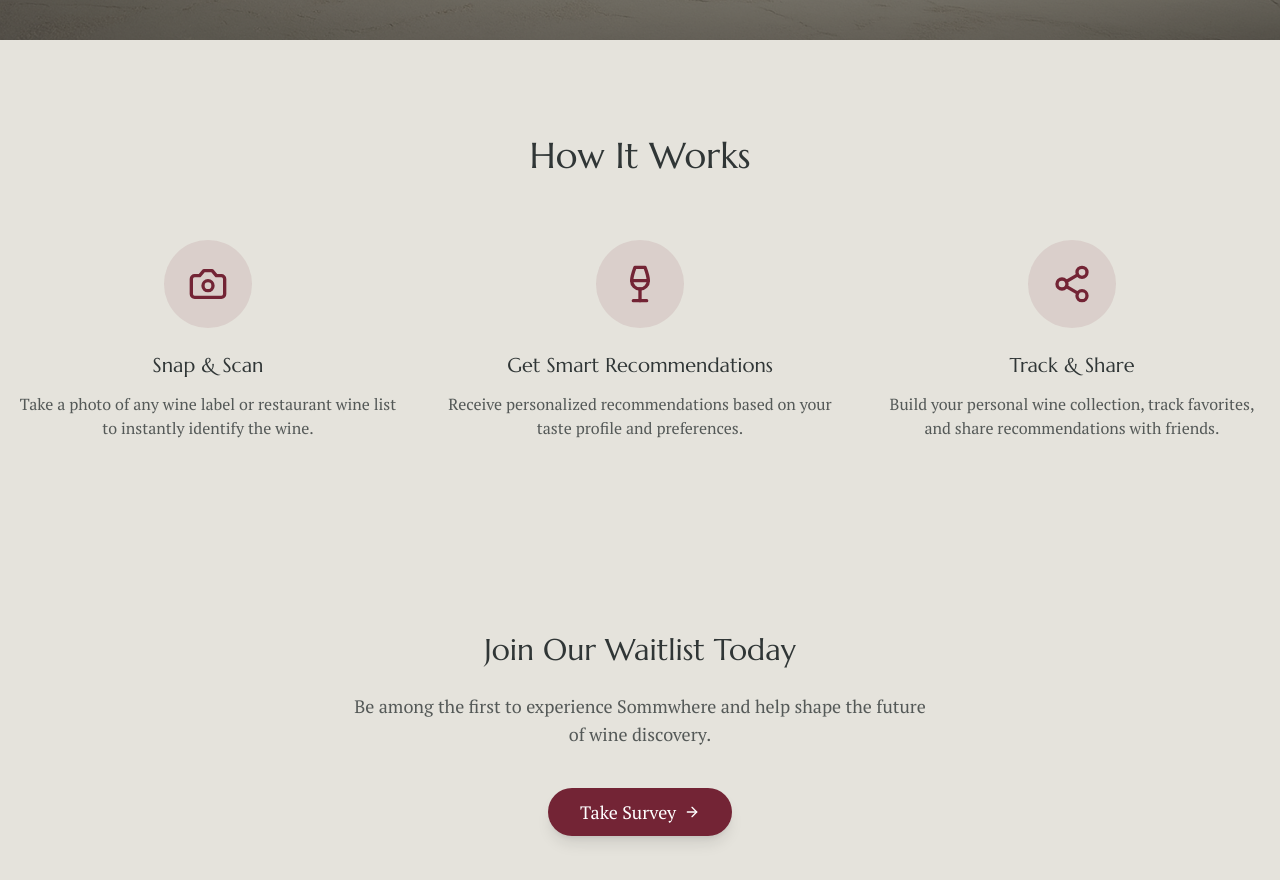
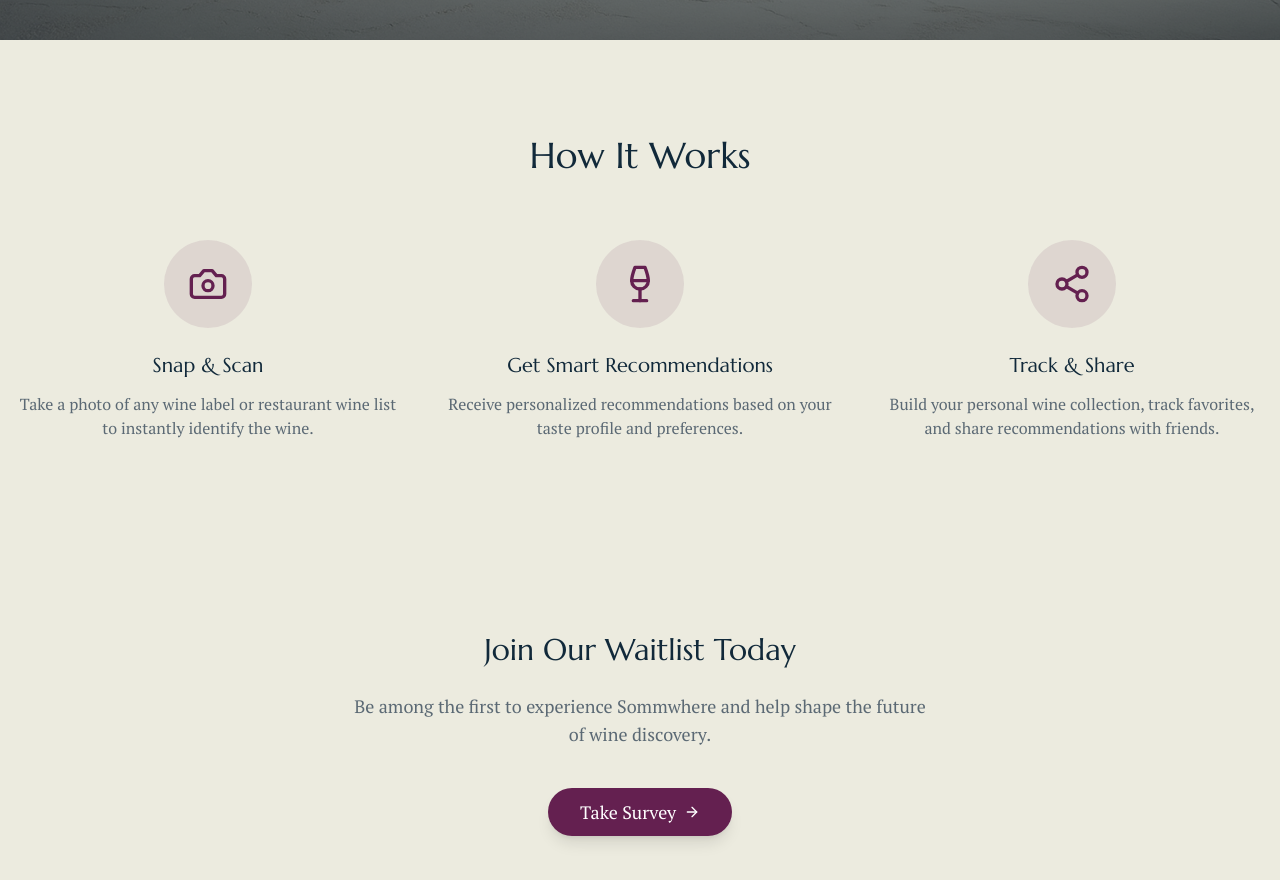
Before and after one commit to v12golfcart/sommwhere-marketing, a Next.js app: page / in a window 1280 px wide. Shown: the part 760-1640 px from the top of the page. Built offline with nearby package versions, Linux system fonts and the light colour scheme.

Commit message:
updated colors

```diff
--- a/app/page.tsx
+++ b/app/page.tsx
@@ -4,12 +4,12 @@ import { Button } from "@/components/ui/button"
 
 export default function Home() {
   return (
-    <div className="min-h-screen bg-off-white text-primary-dark">
+    <div className="min-h-screen bg-ivory text-charcoal">
       {/* Hero Section with Background Image */}
       <section className="relative h-screen flex flex-col">
         {/* Background Image with Overlay */}
         <div className="absolute inset-0 z-0">
-          <div className="absolute inset-0 bg-primary-dark/50 z-10"></div>
+          <div className="absolute inset-0 bg-charcoal/50 z-10"></div>
           <img src="/images/wine-background.png" alt="Wine background" className="w-full h-full object-cover" />
         </div>
 
@@ -37,7 +37,7 @@ export default function Home() {
               Instantly photograph any label or list and receive refined, tailor-made pairings wherever you are.
             </p>
             <Link href="https://chrisramesh.typeform.com/to/aFzznCNs" target="_blank" rel="noopener noreferrer">
-              <Button className="bg-wine-red hover:bg-wine-red/90 text-white text-lg px-8 py-6 rounded-full transition-all duration-300 shadow-lg hover:shadow-xl flex items-center gap-2 font-pt-serif">
+              <Button className="bg-plum-secondary hover:bg-plum-secondary/90 text-white text-lg px-8 py-6 rounded-full transition-all duration-300 shadow-lg hover:shadow-xl flex items-center gap-2 font-pt-serif">
                 Join Waitlist
                 <ArrowRight className="h-5 w-5" />
               </Button>
@@ -48,39 +48,39 @@ export default function Home() {
 
       {/* How It Works Section */}
       <section className="container mx-auto px-4 py-16 md:py-24">
-        <h2 className="text-3xl md:text-4xl font-marcellus font-normal mb-16 text-center text-primary-dark">
+        <h2 className="text-3xl md:text-4xl font-marcellus font-normal mb-16 text-center text-charcoal">
           How It Works
         </h2>
         <div className="grid grid-cols-1 md:grid-cols-3 gap-12">
           {/* Step 1 */}
           <div className="flex flex-col items-center text-center">
-            <div className="bg-wine-red/10 p-6 rounded-full mb-6">
-              <Camera className="h-10 w-10 text-wine-red" />
+            <div className="bg-plum-secondary/10 p-6 rounded-full mb-6">
+              <Camera className="h-10 w-10 text-plum-secondary" />
             </div>
-            <h3 className="text-xl font-marcellus font-normal mb-3 text-primary-dark">Snap & Scan</h3>
-            <p className="text-primary-dark/80 font-pt-serif">
+            <h3 className="text-xl font-marcellus font-normal mb-3 text-charcoal">Snap & Scan</h3>
+            <p className="text-charcoal-muted font-pt-serif">
               Take a photo of any wine label or restaurant wine list to instantly identify the wine.
             </p>
           </div>
 
           {/* Step 2 */}
           <div className="flex flex-col items-center text-center">
-            <div className="bg-wine-red/10 p-6 rounded-full mb-6">
-              <Wine className="h-10 w-10 text-wine-red" />
+            <div className="bg-plum-secondary/10 p-6 rounded-full mb-6">
+              <Wine className="h-10 w-10 text-plum-secondary" />
             </div>
-            <h3 className="text-xl font-marcellus font-normal mb-3 text-primary-dark">Get Smart Recommendations</h3>
-            <p className="text-primary-dark/80 font-pt-serif">
+            <h3 className="text-xl font-marcellus font-normal mb-3 text-charcoal">Get Smart Recommendations</h3>
+            <p className="text-charcoal-muted font-pt-serif">
               Receive personalized recommendations based on your taste profile and preferences.
             </p>
           </div>
 
           {/* Step 3 */}
           <div className="flex flex-col items-center text-center">
-            <div className="bg-wine-red/10 p-6 rounded-full mb-6">
-              <Share2 className="h-10 w-10 text-wine-red" />
+            <div className="bg-plum-secondary/10 p-6 rounded-full mb-6">
+              <Share2 className="h-10 w-10 text-plum-secondary" />
             </div>
-            <h3 className="text-xl font-marcellus font-normal mb-3 text-primary-dark">Track & Share</h3>
-            <p className="text-primary-dark/80 font-pt-serif">
+            <h3 className="text-xl font-marcellus font-normal mb-3 text-charcoal">Track & Share</h3>
+            <p className="text-charcoal-muted font-pt-serif">
               Build your personal wine collection, track favorites, and share recommendations with friends.
             </p>
           </div>
@@ -89,14 +89,14 @@ export default function Home() {
 
       {/* Footer */}
       <footer className="container mx-auto px-4 py-16 md:py-24 flex flex-col items-center">
-        <h2 className="text-2xl md:text-3xl font-marcellus font-normal mb-6 text-center text-primary-dark">
+        <h2 className="text-2xl md:text-3xl font-marcellus font-normal mb-6 text-center text-charcoal">
           Join Our Waitlist Today
         </h2>
-        <p className="text-lg max-w-xl mb-10 text-center text-primary-dark/80 font-pt-serif">
+        <p className="text-lg max-w-xl mb-10 text-center text-charcoal-muted font-pt-serif">
           Be among the first to experience Sommwhere and help shape the future of wine discovery.
         </p>
         <Link href="https://chrisramesh.typeform.com/to/aFzznCNs" target="_blank" rel="noopener noreferrer">
-          <Button className="bg-wine-red hover:bg-wine-red/90 text-white text-lg px-8 py-6 rounded-full transition-all duration-300 shadow-lg hover:shadow-xl flex items-center gap-2 font-pt-serif">
+          <Button className="bg-plum-secondary hover:bg-plum-secondary/90 text-white text-lg px-8 py-6 rounded-full transition-all duration-300 shadow-lg hover:shadow-xl flex items-center gap-2 font-pt-serif">
             Take Survey
             <ArrowRight className="h-5 w-5" />
           </Button>
--- a/app/tasting/page.tsx
+++ b/app/tasting/page.tsx
@@ -4,38 +4,38 @@ import { Button } from "@/components/ui/button"
 
 export default function TastingLanding() {
   return (
-    <div className="min-h-screen bg-off-white text-primary-dark flex flex-col">
+    <div className="min-h-screen bg-ivory text-charcoal flex flex-col">
       {/* Header */}
       <header className="container mx-auto py-6 px-4 flex justify-between items-center">
         <Link href="/" className="flex items-center gap-2 hover:opacity-80 transition-opacity">
-          <Wine className="h-8 w-8 text-wine-red" />
-          <h1 className="text-2xl font-marcellus font-normal text-primary-dark">Sommwhere</h1>
+          <Wine className="h-8 w-8 text-plum-secondary" />
+          <h1 className="text-2xl font-marcellus font-normal text-charcoal">Sommwhere</h1>
         </Link>
       </header>
 
       {/* Main Content */}
       <main className="flex-1 container mx-auto px-4 flex flex-col justify-center items-center text-center max-w-2xl">
         <div className="mb-8">
-          <Sparkles className="h-16 w-16 text-wine-red mx-auto mb-6" />
-          <h1 className="text-4xl md:text-5xl font-marcellus font-normal mb-4 text-primary-dark">
+          <Sparkles className="h-16 w-16 text-plum-secondary mx-auto mb-6" />
+          <h1 className="text-4xl md:text-5xl font-marcellus font-normal mb-4 text-charcoal">
             Wine Tasting Game
           </h1>
-          <p className="text-lg md:text-xl text-primary-dark/80 font-pt-serif mb-2">
+          <p className="text-lg md:text-xl text-charcoal-muted font-pt-serif mb-2">
             Create your own wine tier list
           </p>
-          <p className="text-base text-primary-dark/60 font-pt-serif">
+          <p className="text-base text-charcoal-muted font-pt-serif">
             Rank wines from S-tier to F-tier in this interactive tasting experience
           </p>
         </div>
 
         <Link href="/tasting/new">
-          <Button className="bg-wine-red hover:bg-wine-red/90 text-white text-lg px-8 py-6 rounded-full transition-all duration-300 shadow-lg hover:shadow-xl flex items-center gap-2 font-pt-serif">
+          <Button className="bg-plum-secondary hover:bg-plum-secondary/90 text-white text-lg px-8 py-6 rounded-full transition-all duration-300 shadow-lg hover:shadow-xl flex items-center gap-2 font-pt-serif">
             Start a Game
             <ArrowRight className="h-5 w-5" />
           </Button>
         </Link>
 
-        <div className="mt-12 text-sm text-primary-dark/50 font-pt-serif">
+        <div className="mt-12 text-sm text-charcoal-muted font-pt-serif">
           Single-player mode • No sign-up required
         </div>
       </main>
--- a/tailwind.config.ts
+++ b/tailwind.config.ts
@@ -59,6 +59,18 @@ const config: Config = {
         "primary-dark": "#303636",
         "wine-red": "#732435",
         white: "#FFFFFF",
+        // New color system
+        "teal-primary": "#0B4F66",
+        "plum-secondary": "#642050",
+        "rosewood": "#4B0C06",
+        "ivory": "#ECEBDF",
+        "stone": "#F7F5F1",
+        "charcoal": "#11293A",
+        "charcoal-muted": "#5B6974",
+        "linen-border": "#D8D2C8",
+        "crimson": "#9B2226",
+        "verdant": "#2D6A4F",
+        "gray-inactive": "#8E8E93",
       },
       borderRadius: {
         lg: "var(--radius)",
```
Also changed, not shown: lib/colors.ts (added, +13 -0 lines).
